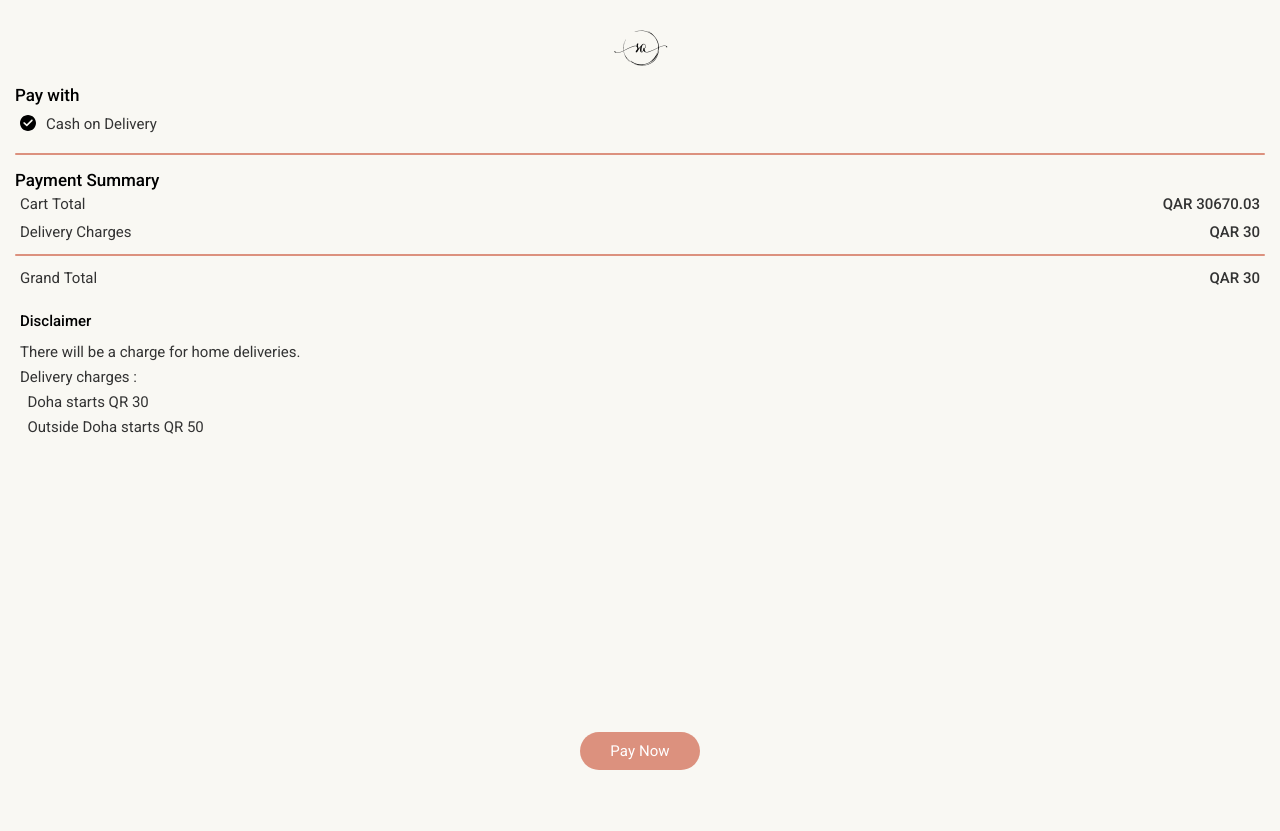
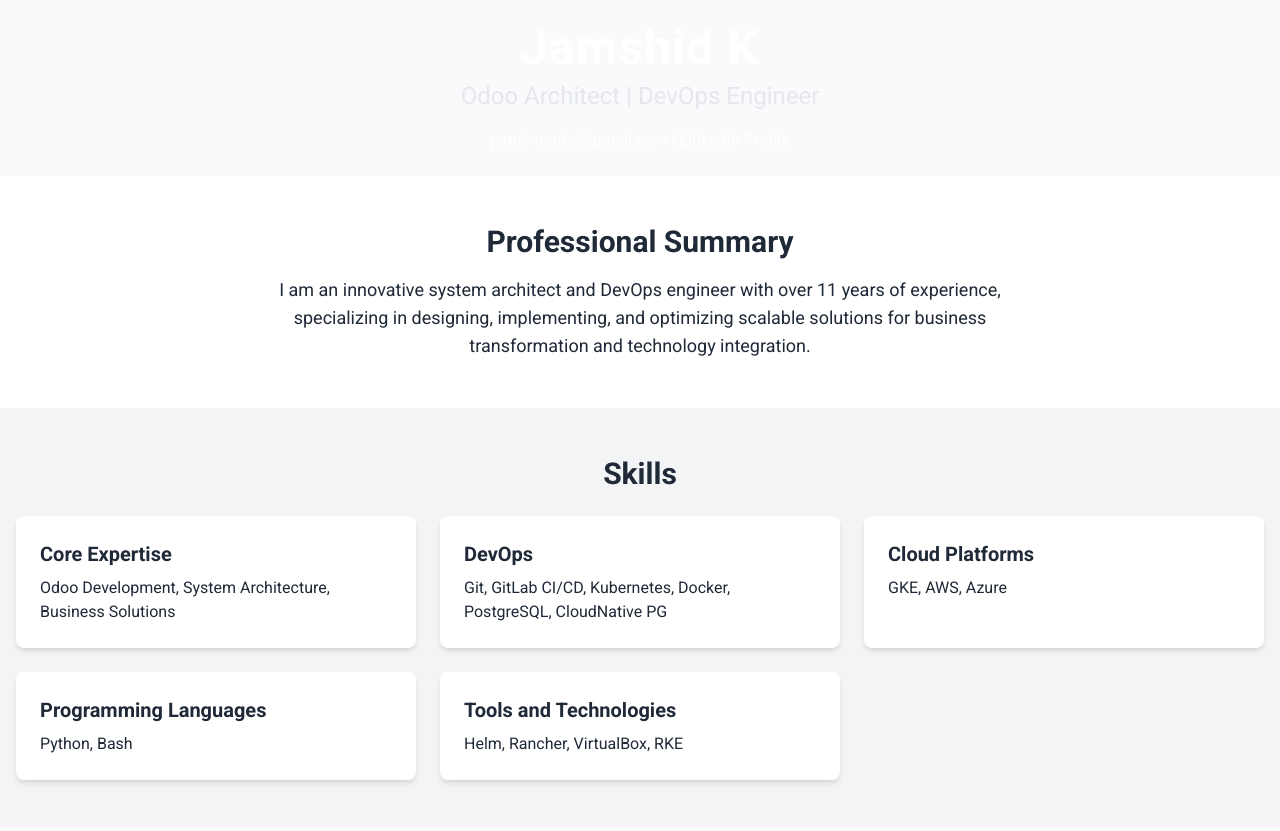
Before and after one commit to jamshu/jamshu.github.io, a plain HTML site: page index.html in a window 1280 px wide. Shown: the top 831 px of the page. Before the commit the page ends 800 px from the top, so only its background shows below. Drawn offline with nearby package versions, Linux system fonts and the light colour scheme; a script that the page names is missing.

Commit message:
updated the portfolio

```diff
--- a/css/style.scss
+++ /dev/null
@@ -1,131 +0,0 @@
-@import url('https://fonts.googleapis.com/css2?family=Roboto:wght@400;500&display=swap');
-
-body {
-    font-family: 'Roboto';
-    margin: 0px;
-    padding: 0px;
-    background-color: #F9F8F3;
-}
-
-.body-container {
-    width: 100%;
-    height: 100vh;
-
-    display: flex;
-    flex-direction: column;
-    align-items: center;
-
-    padding: 10px 15px;
-    box-sizing: border-box;
-
-}
-
-header {
-    height: 70px;
-    padding: 5px;
-    box-sizing: border-box;
-
-    .logo {
-        height: 60px;
-        width: auto;
-        object-fit: contain;
-    }
-
-}
-
-.w-fill {
-    width: 100%;
-}
-
-.mr-1 {
-    margin: 5px;
-}
-
-.mr-v-3 {
-    margin-top: 15px;
-    margin-bottom: 15px;
-}
-
-.pd-1 {
-    padding: 5px;
-    box-sizing: border-box;
-}
-
-.j-between {
-    justify-content: space-between;
-}
-
-.f-fill {
-    width: 100%;
-    flex: 1;
-}
-
-.header {
-    font-size: 17px;
-    font-weight: 500;
-    color: #000000;
-}
-
-hr {
-    color: #DC917E;
-    background-color: #DC917E;
-    height: 2px;
-    border-radius: 2px;
-    border-color: #DC917E;
-    border-width: 0px;
-}
-
-.sub-header {
-    font-size: 15px;
-    color: #333333;
-
-    &.black {
-        color: #000000;
-    }
-
-    &.text {
-        line-height: 25px;
-    }
-
-    span.weight {
-        font-weight: 500;
-    }
-}
-
-input[type="button"] {
-    font-family: 'Roboto';
-    font-size: 15px;
-    letter-spacing: 0.1px;
-    background-color: #DC917E;
-    color: #FFFFFF;
-    padding: 10px 30px;
-    box-sizing: border-box;
-    margin-top: 5px;
-    margin-bottom: 20px;
-    outline: none;
-    border-radius: 50px;
-    border: none;
-}
-
-.icon {
-    height: 16px;
-    width: 16px;
-
-    &.tick {
-        background-image: url(../assets/checked.svg);
-        background-position: center;
-        background-repeat: no-repeat;
-        background-size: 100%;
-    }
-
-}
-
-.row {
-    display: flex;
-    flex-direction: row;
-}
-
-.col {
-    display: flex;
-    flex-direction: column;
-}
--- a/index.html
+++ b/index.html
@@ -2,120 +2,111 @@
 <html lang="en">
 <head>
     <meta charset="UTF-8">
-        <meta http-equiv="X-UA-Compatible" content="IE=edge">
     <meta name="viewport" content="width=device-width, initial-scale=1.0">
-        <title>Samiya | Pay Now</title>
-        <link rel="stylesheet" href="css/style.css">
-        <script src="https://dohabank.gateway.mastercard.com/checkout/version/60/checkout.js"
-            data-error="errorCallback"
-            data-cancel="cancelCallback"
-            data-beforeRedirect="Checkout.saveFormFields"
-            data-afterRedirect="Checkout.restoreFormFields"></script>
-
-        <script type="text/javascript">
-            function errorCallback(error) {
-                console.log(JSON.stringify(error));
-            }
-            function cancelCallback() {
-                console.log('Payment cancelled');
-            }
-            function completeCallback(resultIndicator, sessionVersion) {
-                console.log('completed');
-
-                           //handle payment completion
-                       }
-            function fillDetails(jsonData) {
-
-                console.log('jsonData =' , jsonData);
-               var userData = JSON.parse(jsonData);
-               sessionStorage.setItem('sessionid',userData['sessionid']);
-               sessionStorage.setItem('currency',userData['currency']);
-               sessionStorage.setItem('orderid',userData['orderid']);
-               sessionStorage.setItem('total',userData['total']);
-
-            }
-
-
-            Checkout.configure({
-                merchant:'DB96719',
-                order: {
-                    amount: function () {
-                        return 5;
-                    },
-                    currency: 'QAR',
-                    description: '',
-                    id: 'SESSION0002579865635G5929783I50'
-                },
-                session: {
-                    id: 'SESSION0002579865635G5929783I50'
-                },
-                interaction: {
-                    operation:'VERIFY',
-                    merchant      : {
-                        name   : 'Samia Al Saleh for trading',
-                        address: {
-                            line1: 'Umm Salal Muhammad',
-                        },
-                        email  : 'alkhidmasystems@gmail.com',
-                        phone  : '+97444210089',
-                    },
-                    locale        : 'en_US',
-                    theme         : 'default',
-                    displayControl: {
-                        billingAddress  : 'HIDE',
-                        customerEmail   : 'HIDE',
-                        orderSummary    : 'SHOW',
-                        shipping        : 'HIDE'
-                    }
-                }
-            });
-        </script>
+    <meta http-equiv="X-UA-Compatible" content="ie=edge">
+    <title>Jamshid K - Portfolio</title>
+    <script src="https://cdn.tailwindcss.com"></script>
+    <style>
+        @import url('https://fonts.googleapis.com/css2?family=Roboto:wght@400;700&display=swap');
+        body { font-family: 'Roboto', sans-serif; }
+    </style>
 </head>
-    <body>
-        <!-- <input type="button" value="Pay with Lightbox" onclick="Checkout.showLightbox();" />
-        <input type="button" value="Pay with Payment Page" onclick="Checkout.showPaymentPage();" /> -->
-
-        <div class="body-container">
-
-            <header>
-                <img src="assets/logo2.png" alt="" class="logo">
+<body class="bg-gray-50 text-gray-800">
+    <!-- Header Section -->
+    <header class="bg-primary-600 text-white py-6">
+        <div class="container mx-auto text-center">
+            <h1 class="text-5xl font-bold tracking-wide text-white">Jamshid K</h1>
+            <p class="text-2xl mt-2 text-gray-200">Odoo Architect | DevOps Engineer</p>
+            <p class="mt-4">
+                <a href="mailto:jamshu.mkd@gmail.com" class="hover:underline">jamshu.mkd@gmail.com</a> |
+                <a href="https://www.linkedin.com/in/jamshid-k-72758aa2/" class="hover:underline">LinkedIn Profile</a>
+            </p>
+        </div>
     </header>
 
-            <div class="header mr-1 w-fill">Pay&nbsp;with</div>
-            <div class="row w-fill">
-                <div class="icon tick mr-1"></div>
-                <div class="sub-header mr-1">Cash on Delivery</div>
+    <!-- Professional Summary -->
+    <section class="py-12 bg-white">
+        <div class="container mx-auto px-4">
+            <h2 class="text-3xl font-semibold mb-4 text-center">Professional Summary</h2>
+            <p class="text-center max-w-3xl mx-auto text-lg">
+                I am an innovative system architect and DevOps engineer with over 11 years of experience, specializing in designing, implementing, and optimizing scalable solutions for business transformation and technology integration.
+            </p>
         </div>
-            <hr class="mr-v-3 w-fill">
-            <div class="header w-fill">Payment&nbsp;Summary</div>
-            <div class="row j-between pd-1 w-fill">
-                <div class="sub-header">Cart&nbsp;Total</div>
-                <div class="sub-header"><span class="weight">QAR&nbsp;<span>30670.03</span></span></div>
+    </section>
+
+    <!-- Skills Section -->
+    <section class="py-12 bg-gray-100">
+        <div class="container mx-auto px-4">
+            <h2 class="text-3xl font-semibold mb-6 text-center">Skills</h2>
+            <div class="grid grid-cols-1 md:grid-cols-2 lg:grid-cols-3 gap-6">
+                <div class="bg-white shadow-md p-6 rounded-lg">
+                    <h3 class="text-xl font-semibold mb-2">Core Expertise</h3>
+                    <p>Odoo Development, System Architecture, Business Solutions</p>
                 </div>
-            <div class="row j-between pd-1 w-fill">
-                <div class="sub-header">Delivery&nbsp;Charges</div>
-                <div class="sub-header"><span class="weight">QAR&nbsp;<span>30</span></span></div>
+                <div class="bg-white shadow-md p-6 rounded-lg">
+                    <h3 class="text-xl font-semibold mb-2">DevOps</h3>
+                    <p>Git, GitLab CI/CD, Kubernetes, Docker, PostgreSQL, CloudNative PG</p>
                 </div>
-            <hr class="w-fill">
-            <div class="row j-between pd-1 w-fill">
-                <div class="sub-header">Grand&nbsp;Total</div>
-                <div class="sub-header"><span class="weight">QAR&nbsp;<span>30</span></span></div>
+                <div class="bg-white shadow-md p-6 rounded-lg">
+                    <h3 class="text-xl font-semibold mb-2">Cloud Platforms</h3>
+                    <p>GKE, AWS, Azure</p>
                 </div>
-
-            <div class="col f-fill w-fill mr-v-3">
-                <div class="sub-header black mr-1"><span class="weight">Disclaimer</span></div>
-                <div class="sub-header mr-1 text">
-                    There will be a charge for home deliveries.<br/>
-                    Delivery charges :<br/>
-                    &nbsp;&nbsp;Doha starts QR 30<br/>
-                    &nbsp;&nbsp;Outside Doha starts QR 50<br/>
+                <div class="bg-white shadow-md p-6 rounded-lg">
+                    <h3 class="text-xl font-semibold mb-2">Programming Languages</h3>
+                    <p>Python, Bash</p>
+                </div>
+                <div class="bg-white shadow-md p-6 rounded-lg">
+                    <h3 class="text-xl font-semibold mb-2">Tools and Technologies</h3>
+                    <p>Helm, Rancher, VirtualBox, RKE</p>
                 </div>
             </div>
+        </div>
+    </section>
 
-            <input type="button" value="Pay Now" onclick="Checkout.showPaymentPage();" />
+    <!-- Experience Section -->
+    <section class="py-12 bg-white">
+        <div class="container mx-auto px-4">
+            <h2 class="text-3xl font-semibold mb-6 text-center">Work Experience</h2>
+            <div class="space-y-6">
+                <div class="bg-gray-50 p-6 rounded-lg shadow-md">
+                    <h3 class="text-2xl font-bold mb-2">System Architect - ULTS</h3>
+                    <p>06/2023 - Present</p>
+                    <ul class="list-disc list-inside text-gray-700 mt-2">
+                        <li>Spearheaded the design and implementation of scalable architecture solutions, enhancing system reliability.</li>
+                        <li>Mentored a team of 25+ developers, leading to improvements in project delivery time.</li>
+                        <li>Integrated advanced technologies, reducing operational costs significantly.</li>
+                    </ul>
+                </div>
+                <div class="bg-gray-50 p-6 rounded-lg shadow-md">
+                    <h3 class="text-2xl font-bold mb-2">Team Lead - Zeeve Deep Tech</h3>
+                    <p>12/2021 - 05/2023</p>
+                    <ul class="list-disc list-inside text-gray-700 mt-2">
+                        <li>Led a cross-functional team in the development of blockchain-based applications.</li>
+                        <li>Optimized system performance, reducing downtime and enhancing efficiency.</li>
+                        <li>Collaborated with stakeholders to align project goals with business objectives.</li>
+                    </ul>
+                </div>
+                <div class="bg-gray-50 p-6 rounded-lg shadow-md">
+                    <h3 class="text-2xl font-bold mb-2">Team Lead - AL Khidma Systems</h3>
+                    <p>11/2020 - 12/2021</p>
+                    <ul class="list-disc list-inside text-gray-700 mt-2">
+                        <li>Managed the development of custom Odoo modules, improving client satisfaction.</li>
+                        <li>Streamlined development processes, boosting team productivity.</li>
+                    </ul>
+                </div>
+            </div>
+        </div>
+    </section>
 
+    <!-- Contact Section -->
+    <section class="py-12 bg-gray-800 text-white">
+        <div class="container mx-auto px-4 text-center">
+            <h2 class="text-3xl font-semibold mb-6">Get In Touch</h2>
+            <p>If you want to discuss a project or just say hello, feel free to reach out!</p>
+            <p class="mt-4">
+                <a href="mailto:jamshu.mkd@gmail.com" class="underline">jamshu.mkd@gmail.com</a>
+            </p>
         </div>
-
-
+    </section>
 </body>
 </html>
```
Also changed, not shown: assets/bg.png (deleted), assets/checked.svg (deleted), assets/logo.png (deleted), assets/logo2.png (deleted), css/style.css (deleted), 1 other file. Lines whose indentation alone changed are shown as unchanged.
